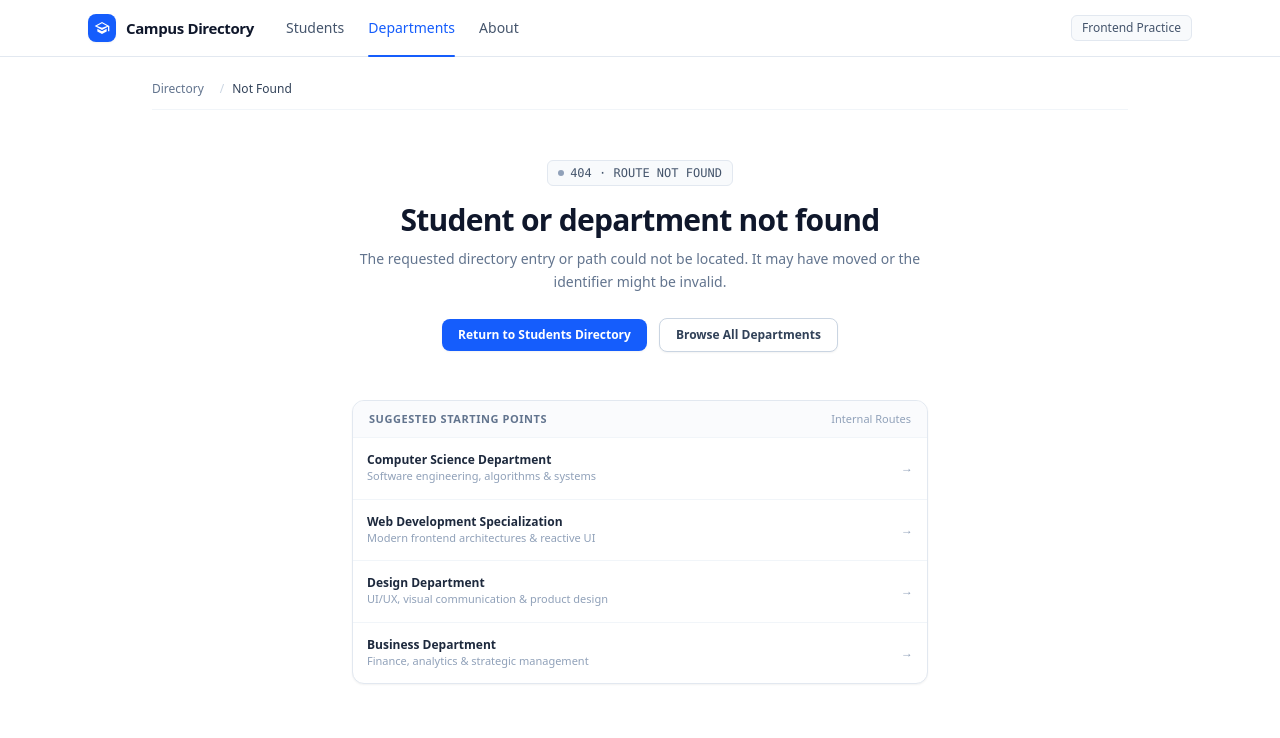
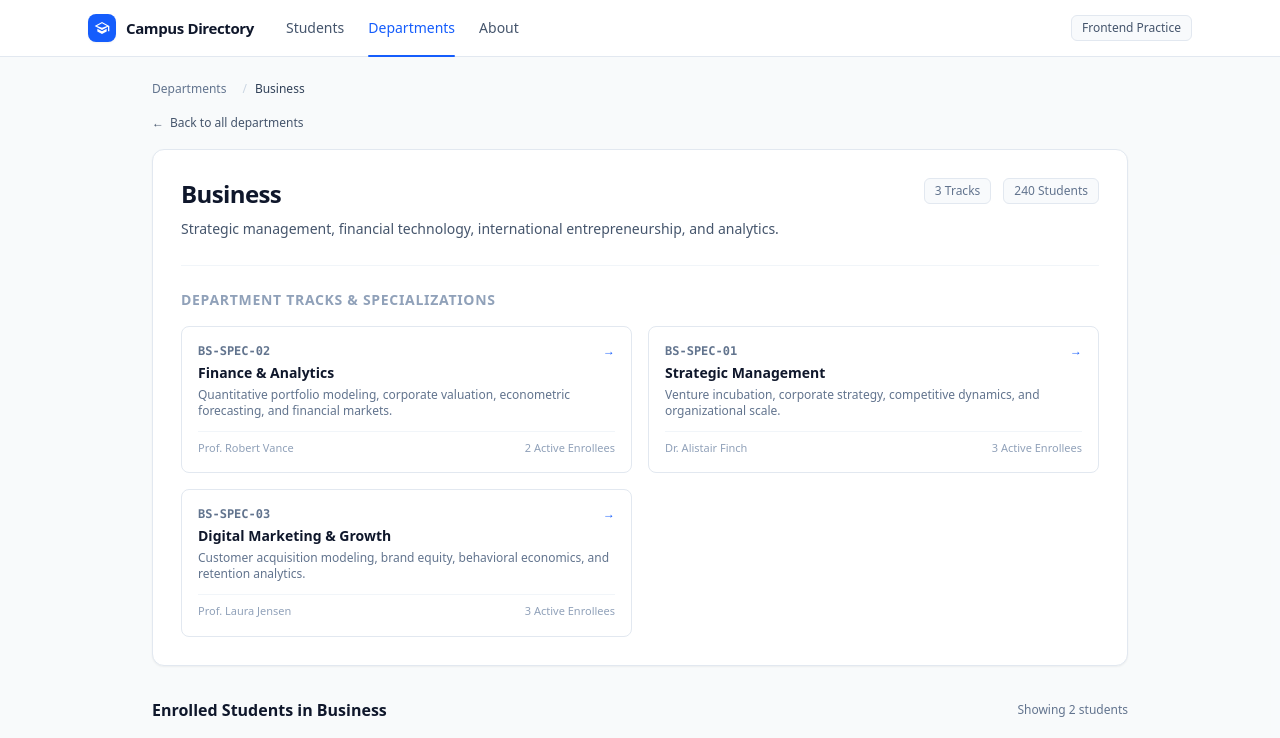
Before and after one commit to Jilanmansuri/student_directory_project, a Next.js app: page /departments/business in a window 1280 px wide. Before the commit this address had no page. Shown: the top 738 px of the page. Built offline with nearby package versions, Linux system fonts and the light colour scheme.

Commit message:
feat: add dynamic department and specialization detail pages

```diff
--- /dev/null
+++ b/src/app/departments/[dept]/page.tsx
@@ -0,0 +1,146 @@
+import { notFound } from "next/navigation";
+import Link from "next/link";
+import { Metadata } from "next";
+import { departments, getDepartmentBySlug } from "@/data/departments";
+import { getStudentsByDepartment } from "@/data/students";
+import Breadcrumb from "@/components/Breadcrumb";
+import StudentCard from "@/components/StudentCard";
+
+interface DepartmentPageProps {
+  params: Promise<{
+    dept: string;
+  }>;
+}
+
+export async function generateStaticParams() {
+  return departments.map((dept) => ({
+    dept: dept.slug,
+  }));
+}
+
+export async function generateMetadata({
+  params,
+}: DepartmentPageProps): Promise<Metadata> {
+  const { dept } = await params;
+  const department = getDepartmentBySlug(dept);
+
+  if (!department) {
+    return {
+      title: "Department Not Found | Campus Directory",
+    };
+  }
+
+  return {
+    title: `${department.name} | Campus Directory`,
+    description: department.description,
+  };
+}
+
+export default async function DepartmentDetailPage({
+  params,
+}: DepartmentPageProps) {
+  const { dept } = await params;
+  const department = getDepartmentBySlug(dept);
+
+  if (!department) {
+    notFound();
+  }
+
+  const deptStudents = getStudentsByDepartment(department.slug);
+
+  return (
+    <div className="flex-1 bg-slate-50/60 pb-16 pt-6">
+      <div className="mx-auto max-w-5xl px-6">
+        <div className="mb-4 space-y-3">
+          <Breadcrumb
+            items={[
+              { label: "Departments", href: "/departments" },
+              { label: department.name },
+            ]}
+          />
+
+          <Link
+            href="/departments"
+            className="inline-flex items-center gap-1.5 text-xs font-medium text-slate-600 hover:text-slate-900 transition-colors"
+          >
+            <span aria-hidden="true">&larr;</span> Back to all departments
+          </Link>
+        </div>
+
+        <div className="rounded-xl border border-slate-200 bg-white p-7 shadow-xs">
+          <div className="flex flex-col sm:flex-row sm:items-start justify-between gap-4 border-b border-slate-100 pb-6">
+            <div>
+              <h1 className="text-2xl font-bold tracking-tight text-slate-900">
+                {department.name}
+              </h1>
+              <p className="mt-2 text-sm text-slate-600 leading-relaxed max-w-3xl">
+                {department.description}
+              </p>
+            </div>
+
+            <div className="shrink-0 flex items-center gap-3 text-xs text-slate-500">
+              <span className="rounded-md border border-slate-200 bg-slate-50 px-2.5 py-1 font-medium">
+                {department.specializationsCount} Tracks
+              </span>
+              <span className="rounded-md border border-slate-200 bg-slate-50 px-2.5 py-1 font-medium">
+                {department.enrolledStudentsCount} Students
+              </span>
+            </div>
+          </div>
+
+          <div className="pt-6">
+            <h2 className="text-sm font-semibold uppercase tracking-wider text-slate-400">
+              Department Tracks & Specializations
+            </h2>
+
+            <div className="mt-4 grid grid-cols-1 sm:grid-cols-2 gap-4">
+              {department.specializations.map((spec) => (
+                <Link
+                  key={spec.slug}
+                  href={`/departments/${department.slug}/${spec.slug}`}
+                  className="group rounded-lg border border-slate-200 p-4 transition hover:border-blue-400 hover:shadow-xs"
+                >
+                  <div className="flex items-center justify-between">
+                    <span className="text-xs font-mono font-bold text-slate-500 group-hover:text-blue-600">
+                      {spec.trackCode}
+                    </span>
+                    <span className="text-xs text-blue-600 group-hover:translate-x-0.5 transition-transform">
+                      &rarr;
+                    </span>
+                  </div>
+                  <h3 className="mt-1 text-sm font-semibold text-slate-900 group-hover:text-blue-600">
+                    {spec.name}
+                  </h3>
+                  <p className="mt-1 text-xs text-slate-500 line-clamp-2">
+                    {spec.description}
+                  </p>
+                  <div className="mt-3 flex items-center justify-between text-[11px] text-slate-400 border-t border-slate-100 pt-2">
+                    <span>{spec.academicLead}</span>
+                    <span>{spec.totalEnrollment}</span>
+                  </div>
+                </Link>
+              ))}
+            </div>
+          </div>
+        </div>
+
+        <div className="mt-8">
+          <div className="mb-4 flex items-center justify-between">
+            <h2 className="text-base font-bold text-slate-900">
+              Enrolled Students in {department.name}
+            </h2>
+            <span className="text-xs text-slate-500">
+              Showing {deptStudents.length} students
+            </span>
+          </div>
+
+          <div className="grid grid-cols-1 sm:grid-cols-2 lg:grid-cols-3 gap-5">
+            {deptStudents.map((student) => (
+              <StudentCard key={student.id} student={student} />
+            ))}
+          </div>
+        </div>
+      </div>
+    </div>
+  );
+}
```
